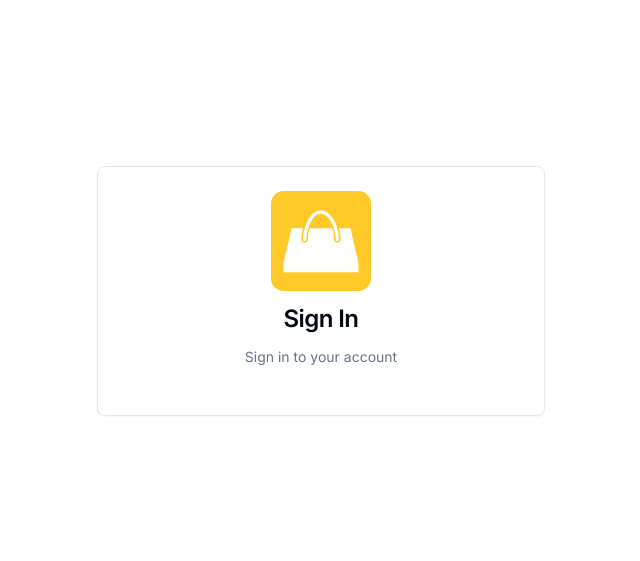
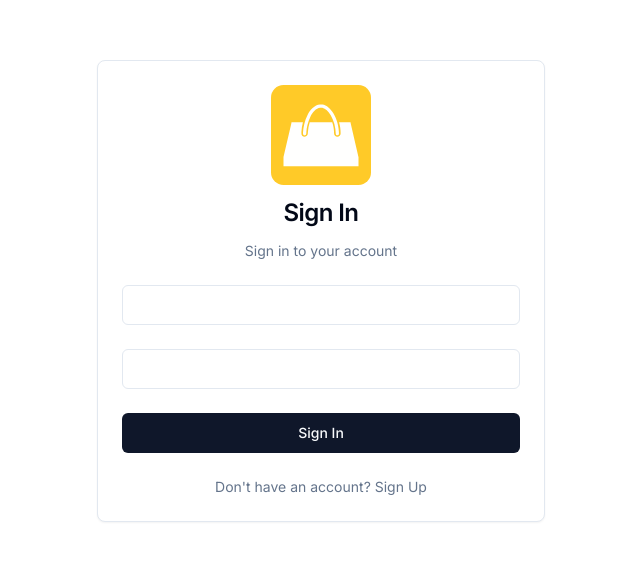
Before and after one commit to AndyFerrie/prostore, a Next.js app: page /sign-in in a window 1280 px wide. Shown: the part 109-670 px from the top of the page, without its empty margins (319-959 px from the left). Built offline with nearby package versions, Linux system fonts and the light colour scheme; no server answers.

Commit message:
Adds sign in form

```diff
--- /dev/null
+++ b/app/(auth)/sign-in/credentials-signin-form.tsx
@@ -0,0 +1,60 @@
+'use client'
+
+import { Button } from '@/components/ui/button'
+import { Input } from '@/components/ui/input'
+import { Label } from '@/components/ui/label'
+import { signInDefaultValues } from '@/lib/constants'
+import Link from 'next/link'
+
+const CredentialsSignInForm = () => {
+	return (
+		<form>
+			<div className="space-y-6">
+				<div>
+					<Label htmlFor="email">
+						<Input
+							id="email"
+							name="email"
+							type="email"
+							required
+							autoComplete="email"
+							defaultValue={signInDefaultValues.email}
+						/>
+					</Label>
+				</div>
+				<div>
+					<Label htmlFor="password">
+						<Input
+							id="password"
+							name="password"
+							type="password"
+							required
+							autoComplete="password"
+							defaultValue={signInDefaultValues.password}
+						/>
+					</Label>
+				</div>
+				<div>
+					<Button
+						className="w-full"
+						variant="default"
+					>
+						Sign In
+					</Button>
+				</div>
+				<div className="text-sm text-center text-muted-foreground">
+					Don&apos;t have an account?{' '}
+					<Link
+						href="/sign-up"
+						target="_self"
+						className="link"
+					>
+						Sign Up
+					</Link>
+				</div>
+			</div>
+		</form>
+	)
+}
+
+export default CredentialsSignInForm
--- a/app/(auth)/sign-in/page.tsx
+++ b/app/(auth)/sign-in/page.tsx
@@ -9,6 +9,7 @@ import { APP_NAME } from '@/lib/constants'
 import { Metadata } from 'next'
 import Link from 'next/link'
 import Image from 'next/image'
+import CredentialsSignInForm from './credentials-signin-form'
 
 export const metadata: Metadata = {
 	title: 'Sign In',
@@ -36,7 +37,9 @@ const SignInPage = () => {
 						Sign in to your account
 					</CardDescription>
 				</CardHeader>
-				<CardContent className="space-y-4">{/* form here */}</CardContent>
+				<CardContent className="space-y-4">
+					<CredentialsSignInForm />
+				</CardContent>
 			</Card>
 		</div>
 	)
--- a/lib/constants/index.ts
+++ b/lib/constants/index.ts
@@ -7,3 +7,8 @@ export const SERVER_URL =
 export const LATEST_PRODUCTS_LIMIT = Number(
 	process.env.LATEST_PRODUCTS_LIMIT || 4
 )
+
+export const signInDefaultValues = {
+	email: '',
+	password: '',
+}
```
